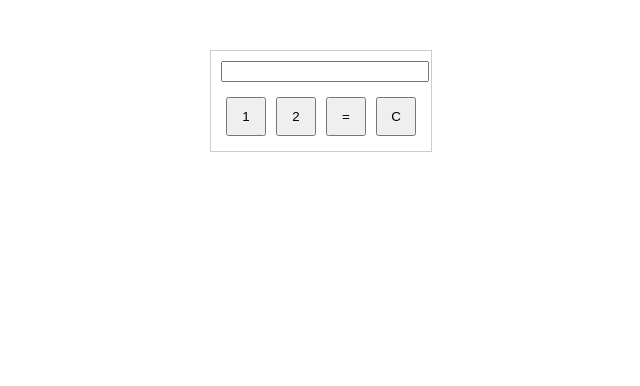
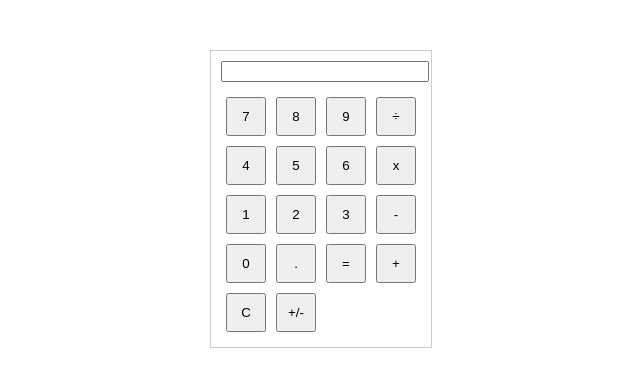
Before and after one commit to XxXben228XxX/7project, a plain HTML site: page index.html in a window 1280 px wide. Shown: the whole page, without its empty margins (319-959 px from the left). Drawn offline with Linux system fonts and the light colour scheme.

Commit message:
Update index.html

```diff
--- a/index.html
+++ b/index.html
@@ -10,11 +10,24 @@
     <div class="calculator">
         <input type="text" class="display" readonly>
         <div class="buttons">
+            <button onclick="appendToDisplay('7')">7</button>
+            <button onclick="appendToDisplay('8')">8</button>
+            <button onclick="appendToDisplay('9')">9</button>
+            <button onclick="appendToDisplay('/')">÷</button>
+            <button onclick="appendToDisplay('4')">4</button>
+            <button onclick="appendToDisplay('5')">5</button>
+            <button onclick="appendToDisplay('6')">6</button>
+            <button onclick="appendToDisplay('*')">x</button>
             <button onclick="appendToDisplay('1')">1</button>
             <button onclick="appendToDisplay('2')">2</button>
-            <!-- Додайте інші кнопки для цифр та операцій -->
+            <button onclick="appendToDisplay('3')">3</button>
+            <button onclick="appendToDisplay('-')">-</button>
+            <button onclick="appendToDisplay('0')">0</button>
+            <button onclick="appendToDisplay('.')">.</button>
             <button onclick="calculate()">=</button>
+            <button onclick="appendToDisplay('+')">+</button>
             <button onclick="clearDisplay()">C</button>
+            <button onclick="toggleSign()">+/-</button>
         </div>
     </div>
     <script src="script.js"></script>
```
